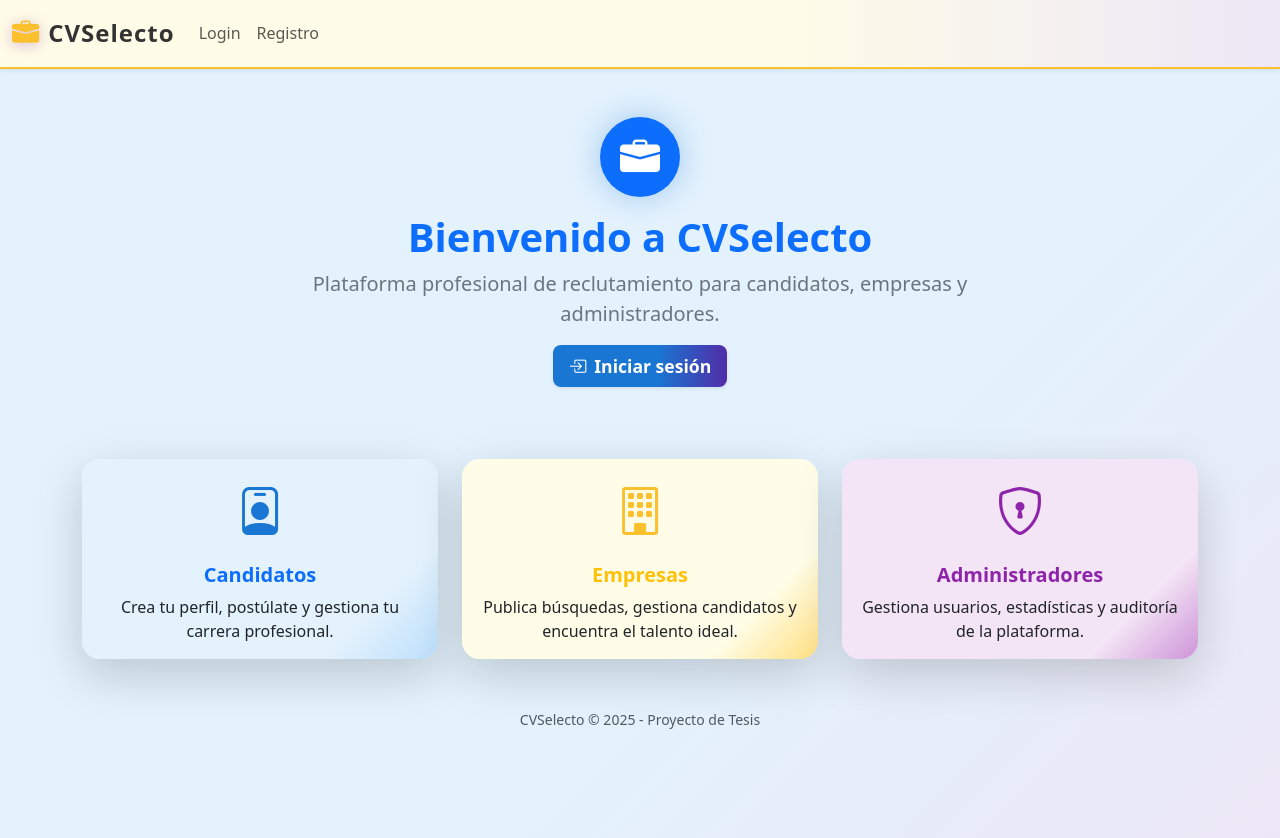
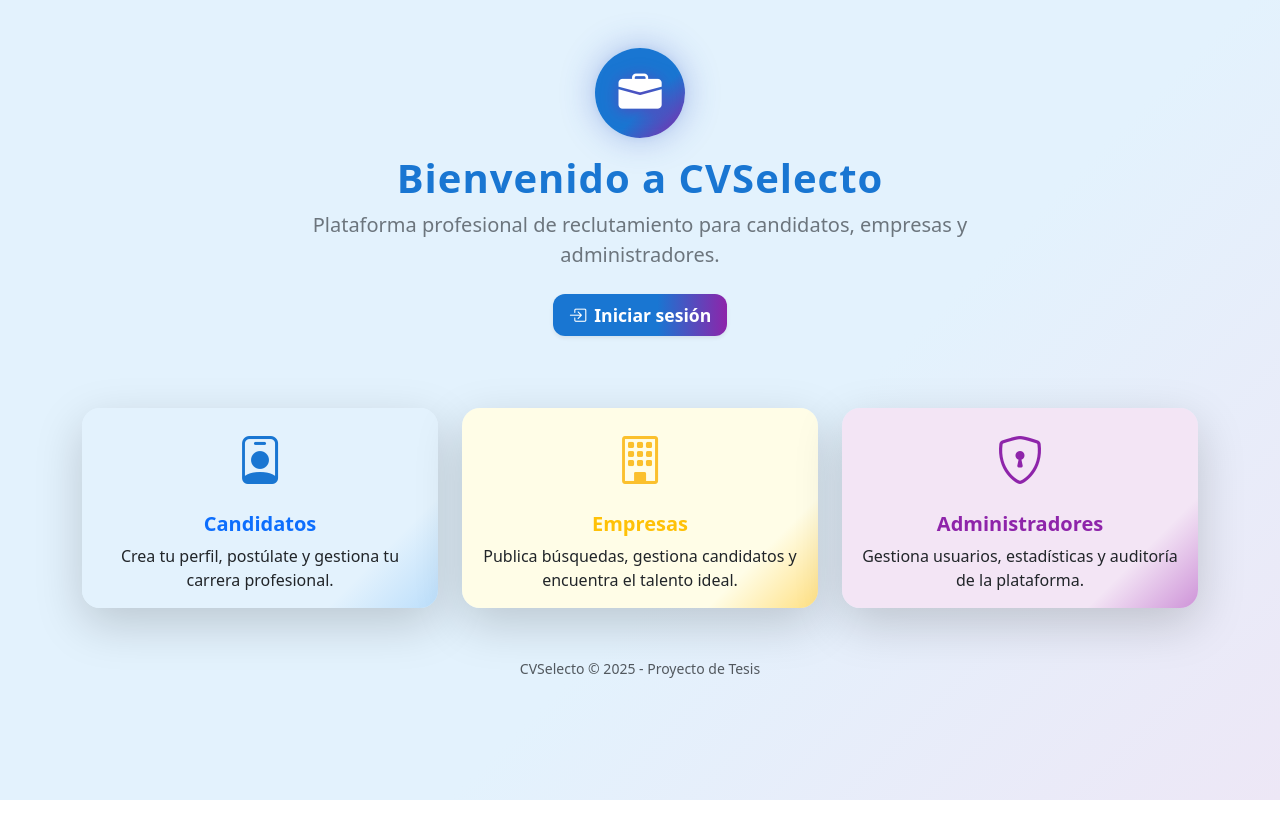
Before and after one commit to maxiberta-arg/cvselecto2, a React (Create React App) app in the folder frontend/: page / in a window 1280 px wide. Shown: the top 838 px of the page. After the commit the page ends 800 px from the top, so only its background shows below. Built offline with nearby package versions, Linux system fonts and the light colour scheme.

Commit message:
Implementando diseño Candidatos

```diff
--- a/frontend/src/components/Navbar.js
+++ b/frontend/src/components/Navbar.js
@@ -17,8 +17,10 @@ export default function Navbar() {
     ? 'linear-gradient(90deg, #8e24aa 60%, #ede7f6 100%)'
     : isAuthenticated && user?.rol === 'empresa'
     ? 'linear-gradient(90deg, #fffde7 60%, #fbc02d 100%)'
+    : isAuthenticated && user?.rol === 'candidato'
+    ? 'linear-gradient(90deg, #e3f2fd 60%, #1976d2 100%)'
     : 'linear-gradient(90deg, #fffde7 60%, #ede7f6 100%)';
-  const navBorder = isAuthenticated && user?.rol === 'admin' ? '#8e24aa' : '#fbc02d';
+  const navBorder = isAuthenticated && user?.rol === 'admin' ? '#8e24aa' : isAuthenticated && user?.rol === 'empresa' ? '#fbc02d' : isAuthenticated && user?.rol === 'candidato' ? '#1976d2' : '#fbc02d';
 
   // Secciones con iconos y color activo para admin
   const adminSections = [
@@ -35,6 +37,13 @@ export default function Navbar() {
     { to: '/busquedas', label: 'Búsquedas', icon: 'bi bi-clipboard-plus' },
     { to: '/candidatos', label: 'Candidatos', icon: 'bi bi-people-fill' },
     { to: '/entrevistas', label: 'Entrevistas', icon: 'bi bi-calendar-check' },
+  ];
+  // Secciones con iconos y color activo para candidato
+  const candidatoSections = [
+    { to: '/candidato', label: 'Dashboard', icon: 'bi bi-person-badge' },
+    { to: '/perfil', label: 'Mi Perfil', icon: 'bi bi-person-circle' },
+    { to: '/ofertas', label: 'Ofertas', icon: 'bi bi-briefcase' },
+    { to: '/postulaciones', label: 'Postulaciones', icon: 'bi bi-send-check' },
   ];
 
   return (
@@ -54,10 +63,14 @@ export default function Navbar() {
             )}
             {isAuthenticated && user?.rol === 'candidato' && (
               <>
-                <li className="nav-item"><Link className="nav-link" to="/candidato">Dashboard</Link></li>
-                <li className="nav-item"><Link className="nav-link" to="/perfil">Mi Perfil</Link></li>
-                <li className="nav-item"><Link className="nav-link" to="/ofertas">Ofertas</Link></li>
-                <li className="nav-item"><Link className="nav-link" to="/postulaciones">Postulaciones</Link></li>
+                {candidatoSections.map(({ to, label, icon }) => (
+                  <li className="nav-item" key={to}>
+                    <Link className="nav-link d-flex align-items-center" to={to} style={{ color: '#1976d2', fontWeight: 500, fontSize: '1.05rem', background: 'transparent', borderRadius: 8, padding: '2px 10px' }}>
+                      <i className={`${icon} me-1`} style={{ fontSize: '1.2rem', color: '#1976d2' }}></i>
+                      {label}
+                    </Link>
+                  </li>
+                ))}
               </>
             )}
             {isAuthenticated && user?.rol === 'empresa' && (
@@ -91,7 +104,7 @@ export default function Navbar() {
                 <span className="me-2">{getAvatar()}</span>
                 <span className="fw-semibold" style={{ fontSize: '1rem', color: isAuthenticated && user?.rol === 'admin' ? '#fff' : '#333', maxWidth: 120, overflow: 'hidden', textOverflow: 'ellipsis', whiteSpace: 'nowrap' }}>{user?.nombre || user?.email || user?.correo}</span>
               </div>
-              <button className="btn px-3 py-1 fw-bold" style={{ borderRadius: 12, boxShadow: isAuthenticated && user?.rol === 'admin' ? '0 2px 8px #8e24aa22' : '0 2px 8px #fbc02d22', fontSize: '1rem', background: isAuthenticated && user?.rol === 'admin' ? '#fff' : '#fbc02d', color: isAuthenticated && user?.rol === 'admin' ? '#8e24aa' : '#fff', border: 'none' }} onClick={logout}>
+              <button className="btn px-3 py-1 fw-bold" style={{ borderRadius: 12, boxShadow: isAuthenticated && user?.rol === 'admin' ? '0 2px 8px #8e24aa22' : isAuthenticated && user?.rol === 'empresa' ? '0 2px 8px #fbc02d22' : '0 2px 8px #1976d222', fontSize: '1rem', background: isAuthenticated && user?.rol === 'admin' ? '#fff' : isAuthenticated && user?.rol === 'empresa' ? '#fbc02d' : '#1976d2', color: isAuthenticated && user?.rol === 'admin' ? '#8e24aa' : '#fff', border: 'none', transition: 'background 0.2s, color 0.2s' }} onClick={logout}>
                 <i className="bi bi-box-arrow-right me-1"></i> Salir
               </button>
             </div>
--- a/frontend/src/routes/AppRoutes.js
+++ b/frontend/src/routes/AppRoutes.js
@@ -14,7 +14,8 @@ export default function AppRoutes() {
   return (
     <AuthProvider>
       <Router>
-        <Navbar />
+        {/* Mostrar Navbar solo si no estamos en Home */}
+        {window.location.pathname !== '/' && <Navbar />}
         <Routes>
           <Route path="/" element={<Home />} />
           <Route path="/login" element={<Login />} />
--- a/frontend/src/views/Home.js
+++ b/frontend/src/views/Home.js
@@ -8,21 +8,21 @@ export default function Home() {
         <div className="row justify-content-center">
           <div className="col-md-8 text-center">
             <div className="mb-4">
-              <div className="bg-primary rounded-circle d-flex align-items-center justify-content-center mx-auto mb-3" style={{ width: 80, height: 80, boxShadow: '0 0 30px #1976d255' }}>
-                <i className="bi bi-briefcase-fill text-white" style={{ fontSize: '2.5rem' }}></i>
+              <div className="rounded-circle d-flex align-items-center justify-content-center mx-auto mb-3" style={{ width: 90, height: 90, background: 'linear-gradient(135deg, #1976d2 60%, #8e24aa 100%)', boxShadow: '0 0 30px #1976d255', animation: 'pulse 2s infinite' }}>
+                <i className="bi bi-briefcase-fill text-white" style={{ fontSize: '2.7rem', filter: 'drop-shadow(0 2px 8px #8e24aa88)' }}></i>
               </div>
-              <h1 className="fw-bold text-primary mb-2">Bienvenido a CVSelecto</h1>
-              <p className="lead text-secondary">Plataforma profesional de reclutamiento para candidatos, empresas y administradores.</p>
-              <a href="/login" className="btn btn-lg fw-bold shadow-sm" style={{ background: 'linear-gradient(90deg, #1976d2 60%, #512da8 100%)', color: '#fff', border: 'none', fontSize: '1.1rem' }}>
+              <h1 className="fw-bold mb-2" style={{ color: '#1976d2', letterSpacing: '1px' }}>Bienvenido a CVSelecto</h1>
+              <p className="lead text-secondary mb-4">Plataforma profesional de reclutamiento para candidatos, empresas y administradores.</p>
+              <a href="/login" className="btn btn-lg fw-bold shadow-sm" style={{ background: 'linear-gradient(90deg, #1976d2 60%, #8e24aa 100%)', color: '#fff', border: 'none', fontSize: '1.1rem', borderRadius: 12, boxShadow: '0 2px 8px #8e24aa22', transition: 'background 0.2s' }}>
                 <i className="bi bi-box-arrow-in-right me-2"></i>Iniciar sesión
               </a>
             </div>
           </div>
         </div>
-        {/* Cards informativas con gradiente, iconos grandes y layout atractivo */}
+        {/* Cards informativas con gradiente, iconos grandes y efecto hover */}
         <div className="row mt-4 g-4 justify-content-center">
           <div className="col-md-4">
-            <div className="card shadow-lg border-0 h-100" style={{ background: 'linear-gradient(135deg, #e3f2fd 80%, #bbdefb 100%)', borderRadius: '18px' }}>
+            <div className="card shadow-lg border-0 h-100 card-landing" style={{ background: 'linear-gradient(135deg, #e3f2fd 80%, #bbdefb 100%)', borderRadius: '18px', transition: 'transform 0.2s, box-shadow 0.2s' }}>
               <div className="card-body text-center">
                 <div className="mb-3">
                   <i className="bi bi-person-badge" style={{ fontSize: '3rem', color: '#1976d2' }}></i>
@@ -33,7 +33,7 @@ export default function Home() {
             </div>
           </div>
           <div className="col-md-4">
-            <div className="card shadow-lg border-0 h-100" style={{ background: 'linear-gradient(135deg, #fffde7 80%, #ffe082 100%)', borderRadius: '18px' }}>
+            <div className="card shadow-lg border-0 h-100 card-landing" style={{ background: 'linear-gradient(135deg, #fffde7 80%, #ffe082 100%)', borderRadius: '18px', transition: 'transform 0.2s, box-shadow 0.2s' }}>
               <div className="card-body text-center">
                 <div className="mb-3">
                   <i className="bi bi-building" style={{ fontSize: '3rem', color: '#fbc02d' }}></i>
@@ -44,7 +44,7 @@ export default function Home() {
             </div>
           </div>
           <div className="col-md-4">
-            <div className="card shadow-lg border-0 h-100" style={{ background: 'linear-gradient(135deg, #f3e5f5 80%, #ce93d8 100%)', borderRadius: '18px' }}>
+            <div className="card shadow-lg border-0 h-100 card-landing" style={{ background: 'linear-gradient(135deg, #f3e5f5 80%, #ce93d8 100%)', borderRadius: '18px', transition: 'transform 0.2s, box-shadow 0.2s' }}>
               <div className="card-body text-center">
                 <div className="mb-3">
                   <i className="bi bi-shield-lock" style={{ fontSize: '3rem', color: '#8e24aa' }}></i>
@@ -62,6 +62,18 @@ export default function Home() {
           </div>
         </div>
       </div>
+      {/* Animación pulse para el icono central */}
+      <style>{`
+        @keyframes pulse {
+          0% { box-shadow: 0 0 30px #1976d255, 0 0 0 #8e24aa00; }
+          50% { box-shadow: 0 0 50px #8e24aa88, 0 0 30px #1976d255; }
+          100% { box-shadow: 0 0 30px #1976d255, 0 0 0 #8e24aa00; }
+        }
+        .card-landing:hover {
+          transform: translateY(-6px) scale(1.03);
+          box-shadow: 0 8px 32px #1976d233;
+        }
+      `}</style>
     </div>
   );
 }
```
